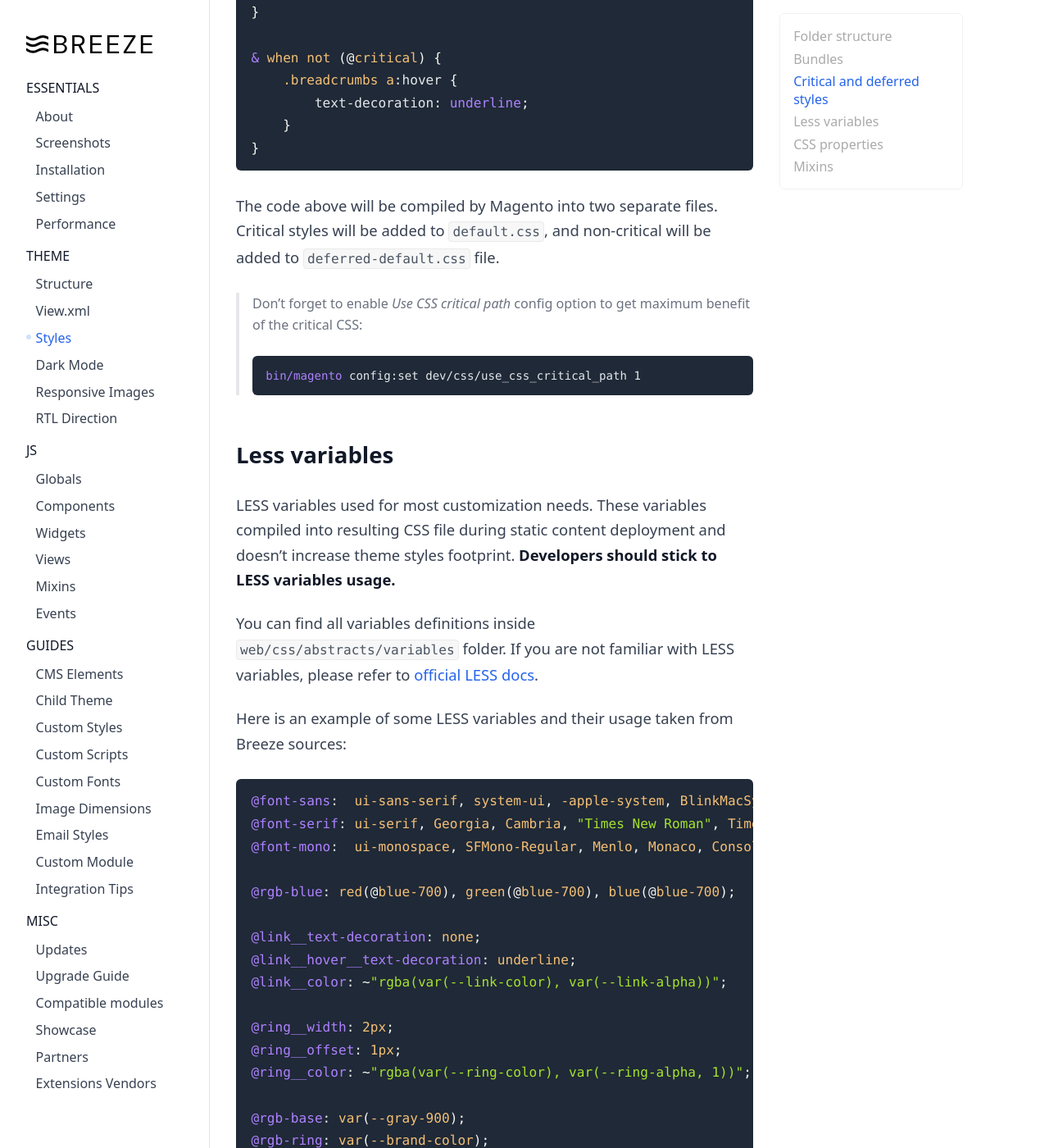
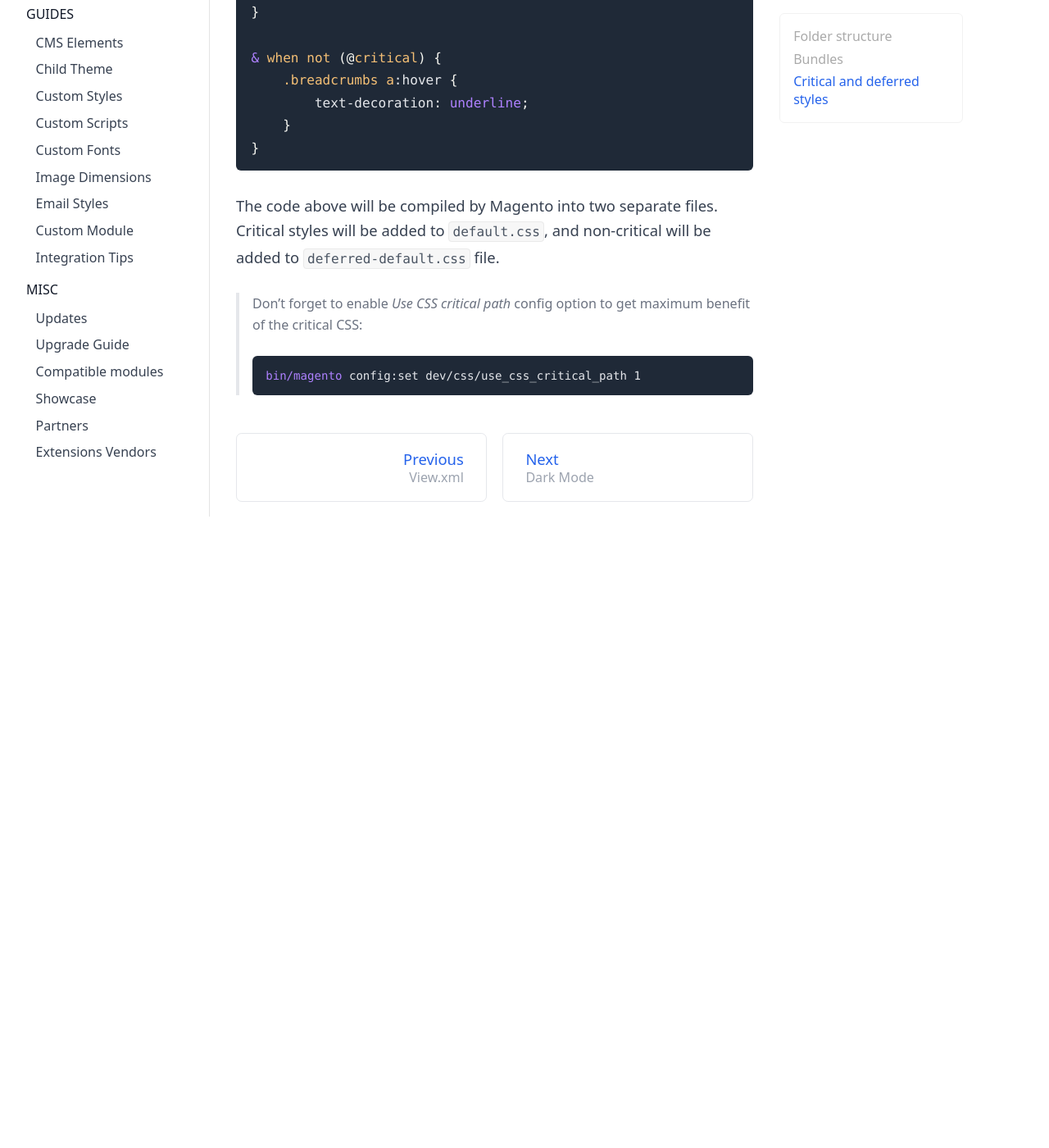
Before and after one commit to breezefront/breezefront.com, a Jekyll site: the page built from collections/_theme/styles.md, in a window 1280 px wide and 1400 px high, scrolled down 2390 px. Shown: the whole window at 82% size. Built offline with Jekyll 4.4.1, drawn with Linux system fonts in a browser that asks for light colours; after the commit the page ends 3020 px from its top, so only the background shows below that; some of the changed text lies outside the part shown.

Commit message:
Remove deprecated docs

````diff
--- a/collections/_theme/styles.md
+++ b/collections/_theme/styles.md
@@ -88,134 +88,3 @@ file.
 > ```powershell
 > bin/magento config:set dev/css/use_css_critical_path 1
 > ```
-
-## Less variables
-
-LESS variables used for most customization needs. These variables
-compiled into resulting CSS file during static content deployment and doesn't
-increase theme styles footprint. **Developers should stick to LESS variables usage.**
-
-You can find all variables definitions inside `web/css/abstracts/variables`
-folder. If you are not familiar with LESS variables, please refer to
-[official LESS docs](https://lesscss.org/features/#variables-feature).
-
-Here is an example of some LESS variables and their usage taken from Breeze sources:
-
-```scss
-@font-sans:  ui-sans-serif, system-ui, -apple-system, BlinkMacSystemFont, "Segoe UI", Roboto, "Helvetica Neue", Arial, "Noto Sans", sans-serif, "Apple Color Emoji", "Segoe UI Emoji", "Segoe UI Symbol", "Noto Color Emoji";
-@font-serif: ui-serif, Georgia, Cambria, "Times New Roman", Times, serif;
-@font-mono:  ui-monospace, SFMono-Regular, Menlo, Monaco, Consolas, "Liberation Mono", "Courier New", monospace;
-
-@rgb-blue: red(@blue-700), green(@blue-700), blue(@blue-700);
-
-@link__text-decoration: none;
-@link__hover__text-decoration: underline;
-@link__color: ~"rgba(var(--link-color), var(--link-alpha))";
-
-@ring__width: 2px;
-@ring__offset: 1px;
-@ring__color: ~"rgba(var(--ring-color), var(--ring-alpha, 1))";
-
-@rgb-base: var(--gray-900);
-@rgb-ring: var(--brand-color);
-@rgb-link: var(--blue);
-
-@dark-blue: lighten(@blue-700, 25%);
-@dark-rgb-base: var(--gray-400);
-@dark-rgb-blue: red(@dark-blue), green(@dark-blue), blue(@dark-blue);
-
-a {
-   color: @link__color;
-   text-decoration: @link__text-decoration;
-   &:hover {
-       text-decoration: @link__hover__text-decoration;
-   }
-}
-```
-
-Did you notice `var(--property)` usages? Those are CSS properties.
-
-## CSS properties
-
-[CSS properties](https://developer.mozilla.org/en-US/docs/Web/CSS/Using_CSS_custom_properties)
-used for styles where dynamic calculation in browser is required --- dark theme
-based on visitor's `prefer-color-scheme` setting, listing columns count based on
-visitor's screen size, etc.
-
-Changing CSS properties doesn't require static content deployment which makes
-them great to use for minor color customizations by end-client.
-
-Here is an example of CSS properties and their usage:
-
-```scss
-:root {
-   --blue: @rgb-blue;
-   --base-color: @rgb-base;
-   --link-alpha: .85;
-   --link-color: @rgb-link;
-   --ring-color: @rgb-ring;
-
-   @media (prefers-color-scheme: dark) {
-      --blue: @dark-rgb-blue;
-      --base-color: @dark-rgb-base;
-   }
-}
-
-a:hover {
-   --link-alpha: 1;
-}
-```
-
-## Mixins
-
-Mixin --- is a [LESS feature](https://lesscss.org/features/#mixins-feature)
-that allow to "mix-in" existing blocks of CSS
-properties into specified selector. Breeze uses mixins with
-[LESS's `&:extend()` pseudo-class](https://lesscss.org/features/#extend-feature)
-to greatly reduce size of compiled styles.
-
-Breeze mixins are located in `web/css/abstracts/mixins` folder. They are declared just
-like regular CSS sections, the only difference is that they are not rendered
-in resulting CSS file. So, if nobody is using a mixin, you won't see
-its styles in the compiled CSS file.
-
-Here is mixins declarations examples:
-
-```scss
-.transition {
-    transition: background-color var(--transition-duration),
-                border-color var(--transition-duration),
-                box-shadow var(--transition-duration),
-                color var(--transition-duration),
-                opacity var(--transition-duration),
-                transform var(--transition-duration),
-                visibility var(--transition-duration) 0s;
-    transition-timing-function: cubic-bezier(0.4, 0, 0.2, 1);
-}
-
-.breeze-scrollbar {
-    &::-webkit-scrollbar {
-        width: @scrollbar__width;
-        height: @scrollbar__width;
-    }
-    &::-webkit-scrollbar-track {
-        background-color: ~"rgb(var(--scrollbar-bg))";
-        border-radius: @scrollbar__border-radius;
-    }
-    &::-webkit-scrollbar-thumb {
-        background-color: ~"rgb(var(--scrollbar-color))";
-        border-radius: @scrollbar__border-radius;
-    }
-}
-```
-
-And here is a usage example from `web/css/layout/_file.less`:
-
-```scss
-.container-we-want-to-animate {
-   &:extend(.transition);
-}
-.container-we-want-to-use-fancy-scrollbars-with {
-   &:extend(.breeze-scrollbar all);
-}
-```
````
Also changed, not shown: collections/_theme/dark-mode.md (+6 -44 lines).
